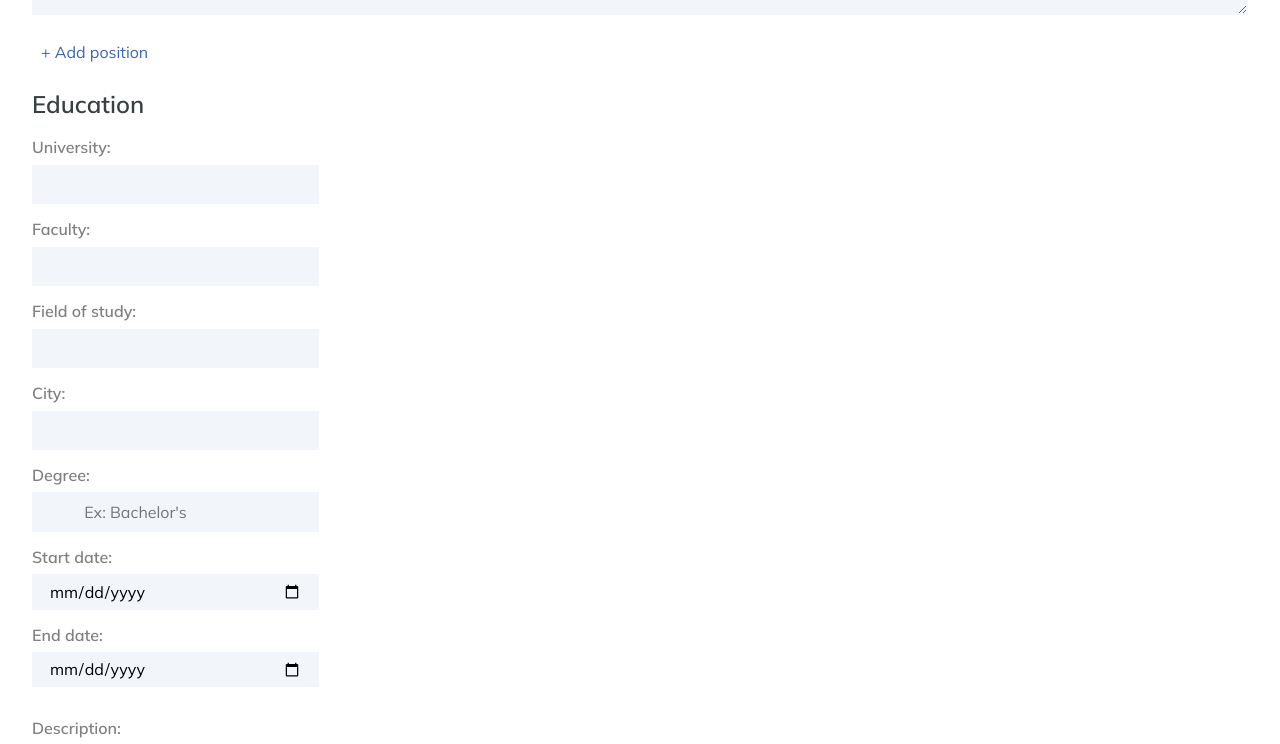
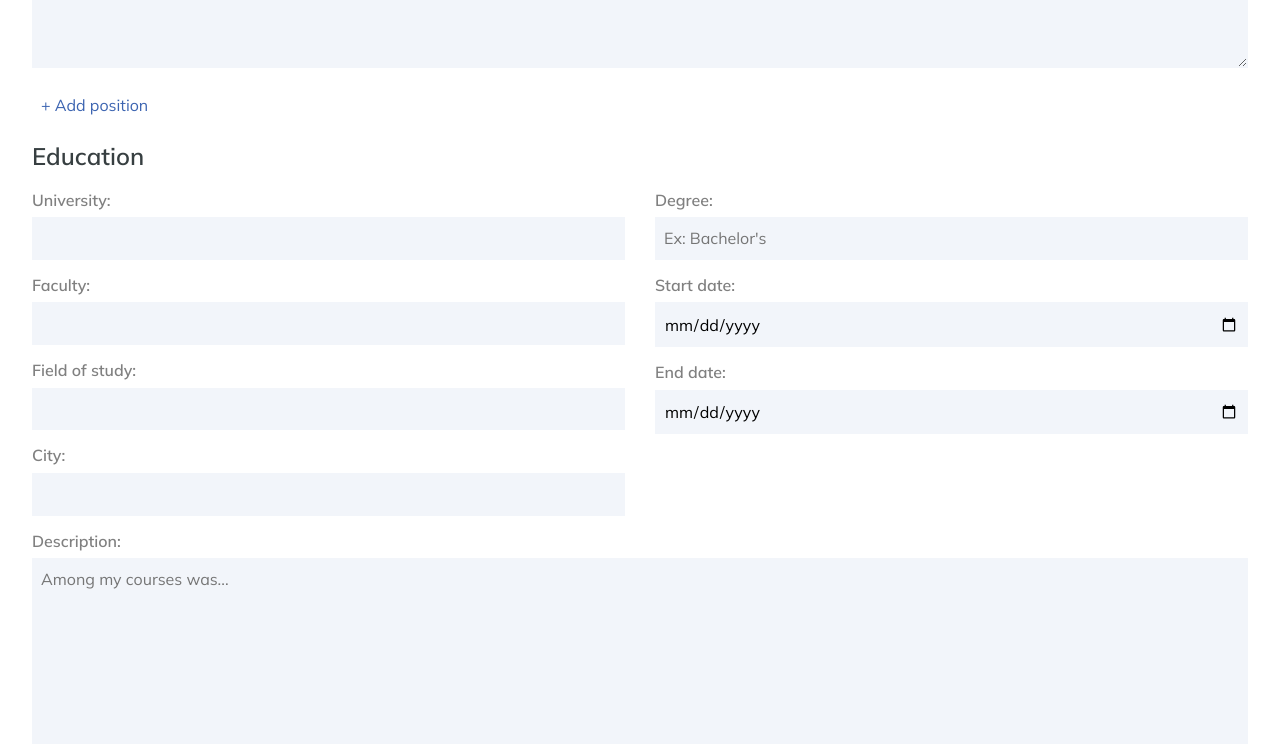
Before and after one commit to htmlena/cv-genius, a React (Create React App) app: page /cv-generator in a window 1280 px wide. Shown: the part 1080-1824 px from the top of the page. Built offline with nearby package versions, Linux system fonts and the light colour scheme; what @react-pdf/renderer would draw is missing.

Commit message:
responsive education

```diff
--- a/src/components/Education/Education.jsx
+++ b/src/components/Education/Education.jsx
@@ -3,11 +3,12 @@ import '../Generator/style.scss';
 
 const Education = ({ education, setEducation }) => {
   return (
-    <div>
+    <div className="education-container">
       <h2>Education</h2>
       {education.map((x, index) => {
         return (
-          <>
+          <div className="education-grid">
+            <div className="uni-grid">
               <div className="label-input-container">
                 <label className="label-block" htmlFor="universtiy">
                   University:
@@ -77,7 +78,8 @@ const Education = ({ education, setEducation }) => {
                   id="city-education"
                 />
               </div>
-
+            </div>
+            <div className="uni-dates-grid">
               <div className="label-input-container">
                 <label className="label-block" htmlFor="degree">
                   Degree:
@@ -96,6 +98,7 @@ const Education = ({ education, setEducation }) => {
                   placeholder="Ex: Bachelor's"
                 />
               </div>
+
               <div className="label-input-container date-container">
                 <label className="label-block" htmlFor="start-date-education">
                   Start date:
@@ -128,6 +131,9 @@ const Education = ({ education, setEducation }) => {
                   id="end-date-education"
                 />
               </div>
+            </div>
+
+            <div className="education-textarea-grid">
               <div className="label-input-container">
                 <label className="label-block" htmlFor="education">
                   Description:
@@ -147,7 +153,8 @@ const Education = ({ education, setEducation }) => {
                   placeholder="Among my courses was..."
                 ></textarea>
               </div>
-          </>
+            </div>
+          </div>
         );
       })}
 
--- a/src/components/Generator/style.scss
+++ b/src/components/Generator/style.scss
@@ -11,6 +11,10 @@
 }
 
 .work-experience-container {
+  width: 100%;
+}
+
+.education-container {
   width: 100%;
 }
 
@@ -39,10 +43,10 @@
   border: 1px solid #f2f5fa;
   background-color: #f2f5fa;
   width: 100%;
+  padding: 0.7rem 0.5rem;
 }
 
 .text-input {
-  padding: 0.4rem 1.8rem;
 }
 
 .add-button {
@@ -75,12 +79,6 @@
   cursor: pointer;
   background-color: #3c64b1;
   color: white;
-}
-
-@media (min-width: 375px) {
-  .text-input {
-    padding: 0.6rem 3.2rem;
-  }
 }
 
 @media (min-width: 688px) {
@@ -130,4 +128,25 @@
   .we-textarea-grid {
     grid-area: workthird;
   }
+
+  .education-grid {
+    display: grid;
+    grid-template-columns: 1fr 1fr;
+    grid-template-areas:
+      'edufirst edusecond'
+      'eduthird eduthird';
+    column-gap: 30px;
+  }
+
+  .uni-grid {
+    grid-area: edufirst;
+  }
+
+  .uni-dates-grid {
+    grid-area: edusecond;
+  }
+
+  .education-textarea-grid {
+    grid-area: eduthird;
+  }
 }
--- a/src/components/WorkExperience/WorkExperience.jsx
+++ b/src/components/WorkExperience/WorkExperience.jsx
@@ -7,7 +7,6 @@ const WorkExperience = ({ workExperience, setWorkExperience }) => {
       <h2>Work Experience</h2>
       {workExperience.map((x, index) => {
         return (
-          <>
           <div className="work-experience-grid">
             <div className="position-empl-city-grid">
               <div className="label-input-container">
@@ -121,7 +120,6 @@ const WorkExperience = ({ workExperience, setWorkExperience }) => {
               </div>
             </div>
           </div>
-          </>
         );
       })}
 
```
Lines whose indentation alone changed are shown as unchanged.
